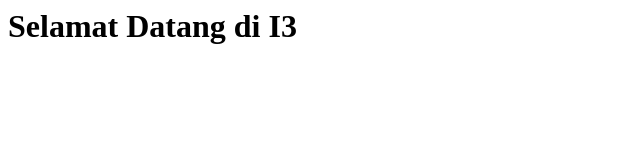
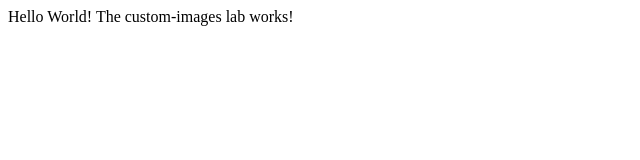
Before and after one commit to alanadiprastyo/dockerfile-training-i3, a plain HTML site: page src/index.html in a window 1280 px wide. Shown: the whole page, without its empty margins (0-640 px from the left). Drawn offline with Linux system fonts and the light colour scheme.

Commit message:
update code

```diff
--- a/src/index.html
+++ b/src/index.html
@@ -1,6 +1,6 @@
 <html>
-<head><title>Website I3</title></head>
+<header><title>DO-I3 Hello!</title></header>
 <body>
-<h1>Selamat Datang di I3</h1>
+Hello World! The custom-images lab works!
 </body>
 </html>
```
